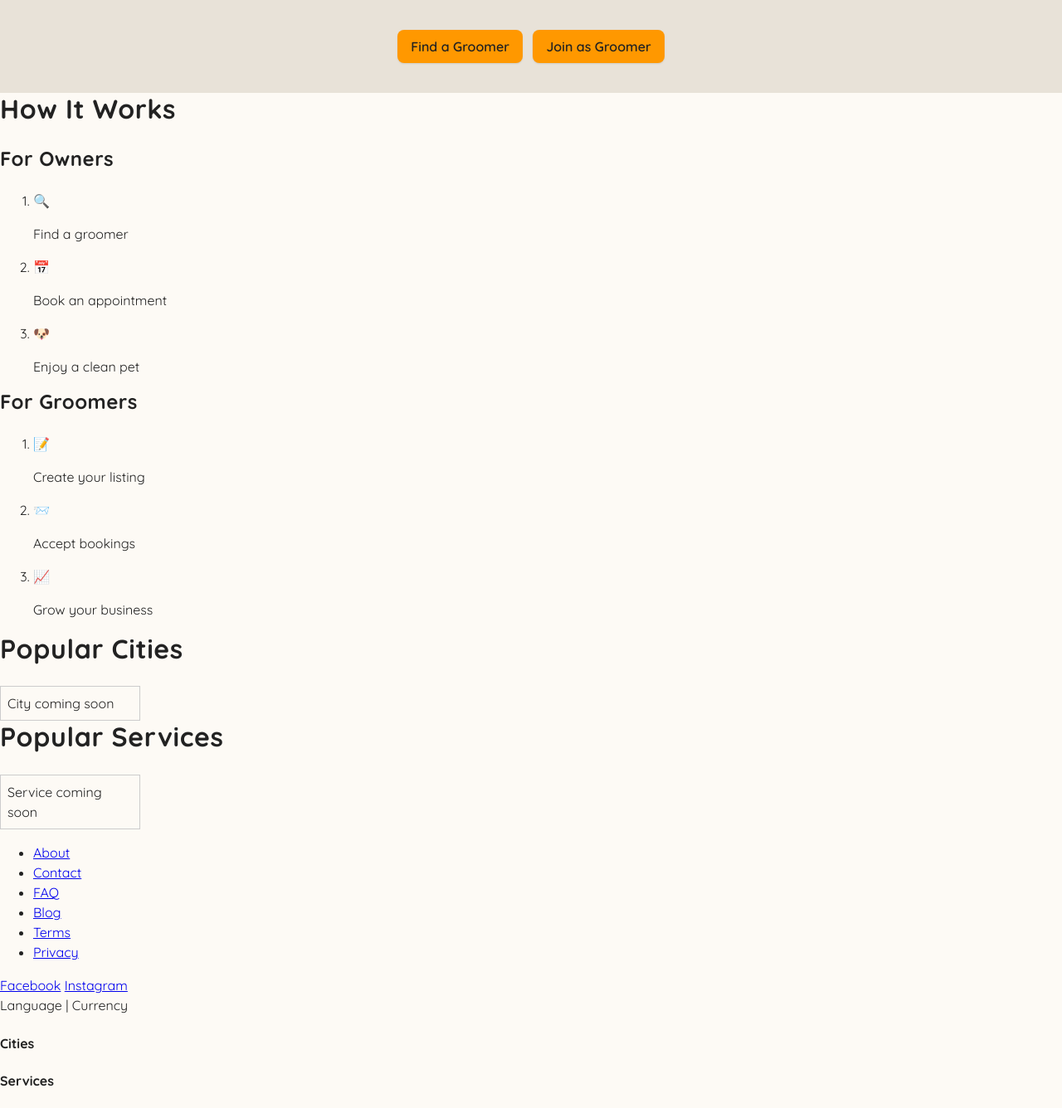
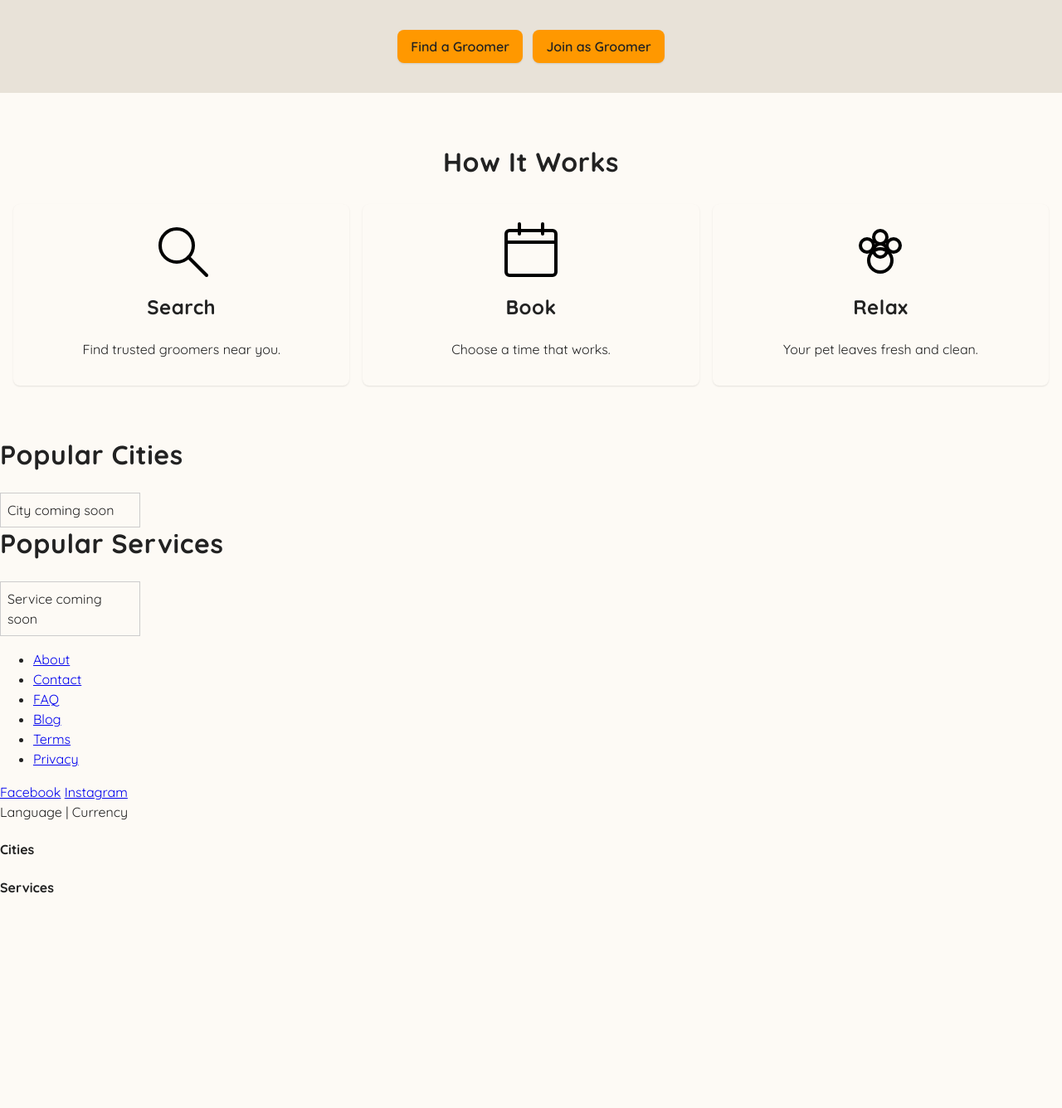
Before and after one commit to DesireOn/cleanwhiskers, a Symfony app: template templates/home/index.html.twig in a window 1280 px wide. Shown: the part 608-1944 px from the top of the page at 83% size. After the commit the page ends 1685 px from the top, so only its background shows below. Run offline with Twig, Linux system fonts and the light colour scheme; the template is opened without the code that fills it, so the values that code supplies are empty; style sheets or scripts are compiled from the project's sources; some libraries are stand-ins or nearby versions.

Commit message:
Revert "Revert "feat: add illustrated how-it-works cards with reveal animation""

```diff
--- /dev/null
+++ b/assets/js/section-reveal.js
@@ -0,0 +1,25 @@
+const initSectionReveal = () => {
+    const targets = document.querySelectorAll('.reveal-on-scroll');
+    if (!targets.length) {
+        return;
+    }
+
+    const prefersReducedMotion = window.matchMedia('(prefers-reduced-motion: reduce)').matches;
+    if (prefersReducedMotion) {
+        targets.forEach((el) => el.classList.add('reveal-in'));
+        return;
+    }
+
+    const observer = new IntersectionObserver((entries, obs) => {
+        entries.forEach((entry) => {
+            if (entry.isIntersecting) {
+                entry.target.classList.add('reveal-in');
+                obs.unobserve(entry.target);
+            }
+        });
+    }, { threshold: 0.1 });
+
+    targets.forEach((el) => observer.observe(el));
+};
+
+document.addEventListener('DOMContentLoaded', initSectionReveal);
--- a/assets/styles/home.css
+++ b/assets/styles/home.css
@@ -115,3 +115,58 @@
         transition: none;
     }
 }
+
+.how-it-works {
+    padding: var(--space-5) var(--space-3);
+    text-align: center;
+}
+
+.how-it-works__cards {
+    display: grid;
+    gap: var(--space-3);
+    grid-template-columns: repeat(auto-fit, minmax(200px, 1fr));
+    margin-top: var(--space-4);
+}
+
+.how-it-works__card {
+    background-color: var(--color-cream);
+    padding: var(--space-3);
+    border-radius: var(--radius-md);
+    box-shadow: var(--shadow-sm);
+    transition: transform 0.3s ease, box-shadow 0.3s ease;
+}
+
+.how-it-works__card img {
+    width: 80px;
+    height: 80px;
+    margin-bottom: var(--space-2);
+}
+
+.how-it-works__card:focus,
+.how-it-works__card:hover {
+    outline: none;
+    transform: scale(1.03);
+    box-shadow: var(--shadow-md);
+}
+
+.reveal-on-scroll {
+    opacity: 0;
+    transform: translateY(20px);
+    transition: opacity 0.6s ease, transform 0.6s ease;
+}
+
+.reveal-in {
+    opacity: 1;
+    transform: none;
+}
+
+@media (prefers-reduced-motion: reduce) {
+    .how-it-works__card {
+        transition: none;
+    }
+    .reveal-on-scroll {
+        opacity: 1;
+        transform: none;
+        transition: none;
+    }
+}
--- a/templates/home/_how_it_works.html.twig
+++ b/templates/home/_how_it_works.html.twig
@@ -1,37 +1,20 @@
-<section id="how-it-works">
+<section id="how-it-works" class="how-it-works reveal-on-scroll">
     <h2>How It Works</h2>
-    <div class="owner-steps">
-        <h3>For Owners</h3>
-        <ol class="steps">
-            <li>
-                <span class="icon">🔍</span>
-                <p>Find a groomer</p>
-            </li>
-            <li>
-                <span class="icon">📅</span>
-                <p>Book an appointment</p>
-            </li>
-            <li>
-                <span class="icon">🐶</span>
-                <p>Enjoy a clean pet</p>
-            </li>
-        </ol>
-    </div>
-    <div class="groomer-steps">
-        <h3>For Groomers</h3>
-        <ol class="steps">
-            <li>
-                <span class="icon">📝</span>
-                <p>Create your listing</p>
-            </li>
-            <li>
-                <span class="icon">📨</span>
-                <p>Accept bookings</p>
-            </li>
-            <li>
-                <span class="icon">📈</span>
-                <p>Grow your business</p>
-            </li>
-        </ol>
+    <div class="how-it-works__cards">
+        <div class="how-it-works__card" tabindex="0">
+            <img src="{{ asset('assets/illustrations/search.svg') }}" alt="" aria-hidden="true">
+            <h3>Search</h3>
+            <p>Find trusted groomers near you.</p>
+        </div>
+        <div class="how-it-works__card" tabindex="0">
+            <img src="{{ asset('assets/illustrations/calendar.svg') }}" alt="" aria-hidden="true">
+            <h3>Book</h3>
+            <p>Choose a time that works.</p>
+        </div>
+        <div class="how-it-works__card" tabindex="0">
+            <img src="{{ asset('assets/illustrations/paw.svg') }}" alt="" aria-hidden="true">
+            <h3>Relax</h3>
+            <p>Your pet leaves fresh and clean.</p>
+        </div>
     </div>
 </section>
--- a/templates/home/index.html.twig
+++ b/templates/home/index.html.twig
@@ -9,6 +9,7 @@
     {{ parent() }}
     <script type="module" src="{{ asset('js/home-hero.js') }}"></script>
     <script type="module" src="{{ asset('js/sticky-search.js') }}"></script>
+    <script type="module" src="{{ asset('js/section-reveal.js') }}"></script>
 {% endblock %}
 
 {% block body %}
```
Also changed, not shown: tests/E2E/Homepage/HowItWorksAccessibilityTest.php (added, +47 -0 lines), tests/Integration/HowItWorksSectionRenderTest.php (+2 -5 lines), public/assets/illustrations/calendar.svg (added), public/assets/illustrations/paw.svg (added), public/assets/illustrations/search.svg (added), 1 other file.
